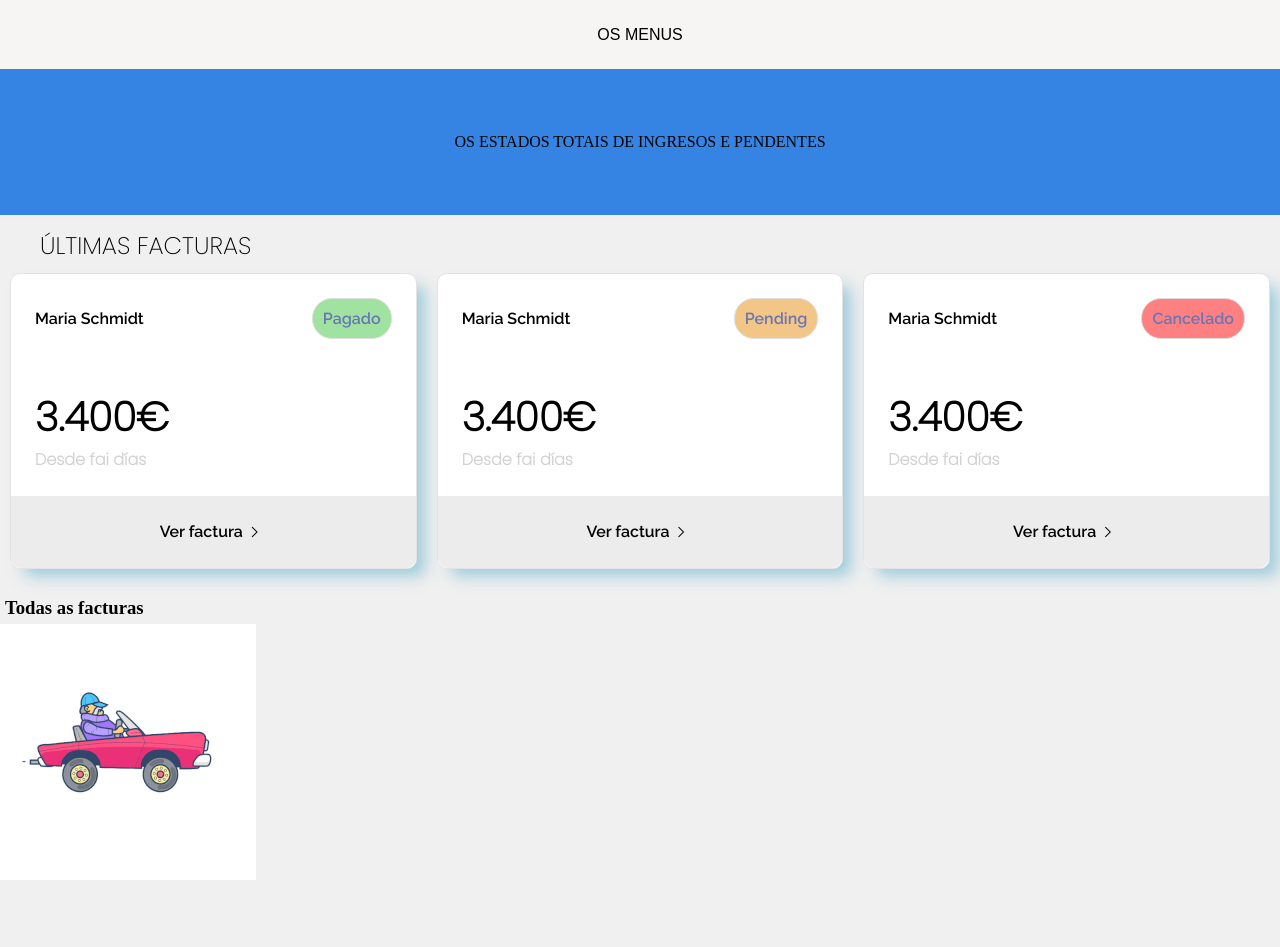
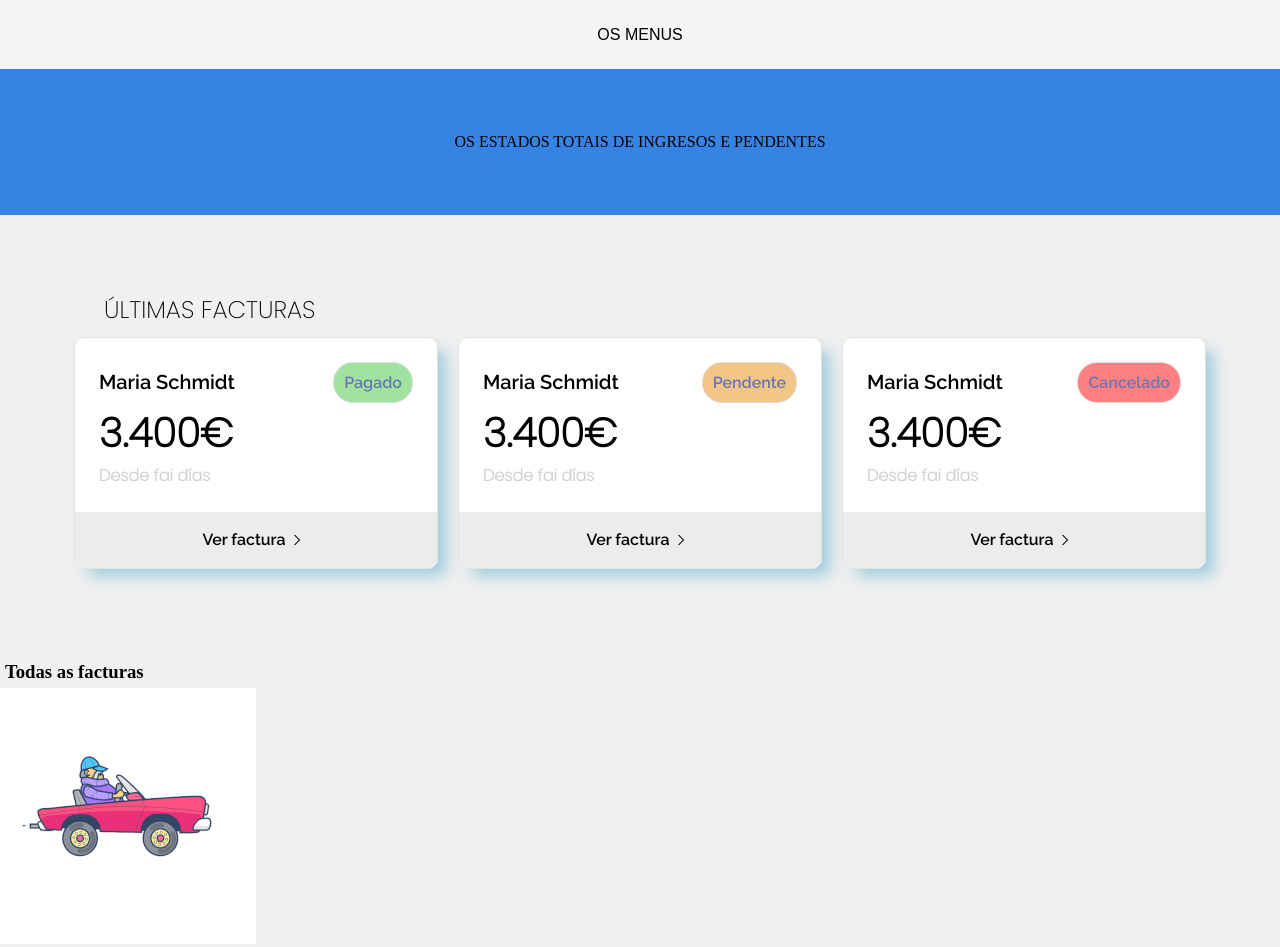
Before and after one commit to Surribas1980/cemit_cards_0, a website with bundled scripts: page static/index.html in a window 1280 px wide. Built offline with nearby package versions, Linux system fonts and the light colour scheme; no server answers.

Commit message:
Modificando o padding e o margin

```diff
--- a/static/estilo.css
+++ b/static/estilo.css
@@ -187,7 +187,11 @@ li div[name="datos-unicos"]{
     text-align: left;
     font-family: 'Poppins', sans-serif;
    }
+
     /* facturas */
+    .facturas{
+      margin: 5vw;
+    }
     .facturas > div{
       display:flex;
       justify-content:space-between;
@@ -211,28 +215,25 @@ li div[name="datos-unicos"]{
       /*gap:10px;*/
       justify-content:space-evenly;
     }
-    .ultimas-facturas > div{
-      padding:3vh;
-    }
+
     .header-ultimas-facturas{
       display:flex;
       align-items:center;
       justify-content:space-between;
 
+      padding: 3vh 3vh 0;
     }
-  .pad-botom{
-    padding-bottom: 0;
+  .header-ultimas-facturas > .nome-ultimas-facturas{
+    font-size:2.5vh;
   }
-  .padtop{
-     padding-top: 0;
-  }
+
     .dinero-ultimas-facturas{
       display:flex;
       flex-direction:column;
       font-size: 5vh;
       font-family:'Poppins',sans-serif;
       font-weight:600;
-
+     padding: 0 3vh 3vh;
     }
     .mensaxe{
       font-size: 2vh;
@@ -246,6 +247,7 @@ li div[name="datos-unicos"]{
       background-color:#ececed;
       border-bottom-left-radius:10px;
       border-bottom-right-radius:10px;
+      padding: 2vh;
     }
 
     .material-symbols-outlined {
--- a/static/index.html
+++ b/static/index.html
@@ -28,7 +28,7 @@
             <div class="ultimas-facturas">
 
                   <div class="header-ultimas-facturas">
-                    <div>Maria Schmidt</div>
+                    <div class="nome-ultimas-facturas">Maria Schmidt</div>
                     <div class="order" order-state="pagado">Pagado</div>
                   </div>
                   <div class="dinero-ultimas-facturas">
@@ -46,8 +46,8 @@
           <article class="wrape-ultimas-facturas">
             <div class="ultimas-facturas">
               <div class="header-ultimas-facturas">
-                <div>Maria Schmidt</div>
-                <div class="order" order-state="pendiente">Pending</div>
+                <div class="nome-ultimas-facturas">Maria Schmidt</div>
+                <div class="order" order-state="pendiente">Pendente</div>
               </div>
               <div class="dinero-ultimas-facturas">
                   <div>3.400<span>€</span></div>
@@ -64,7 +64,7 @@
           <article class="wrape-ultimas-facturas">
             <div class="ultimas-facturas">
               <div class="header-ultimas-facturas">
-                <div>Maria Schmidt</div>
+                <div class="nome-ultimas-facturas">Maria Schmidt</div>
                 <div class="order" order-state="cancelado">Cancelado</div>
               </div>
               <div class="dinero-ultimas-facturas">
```
